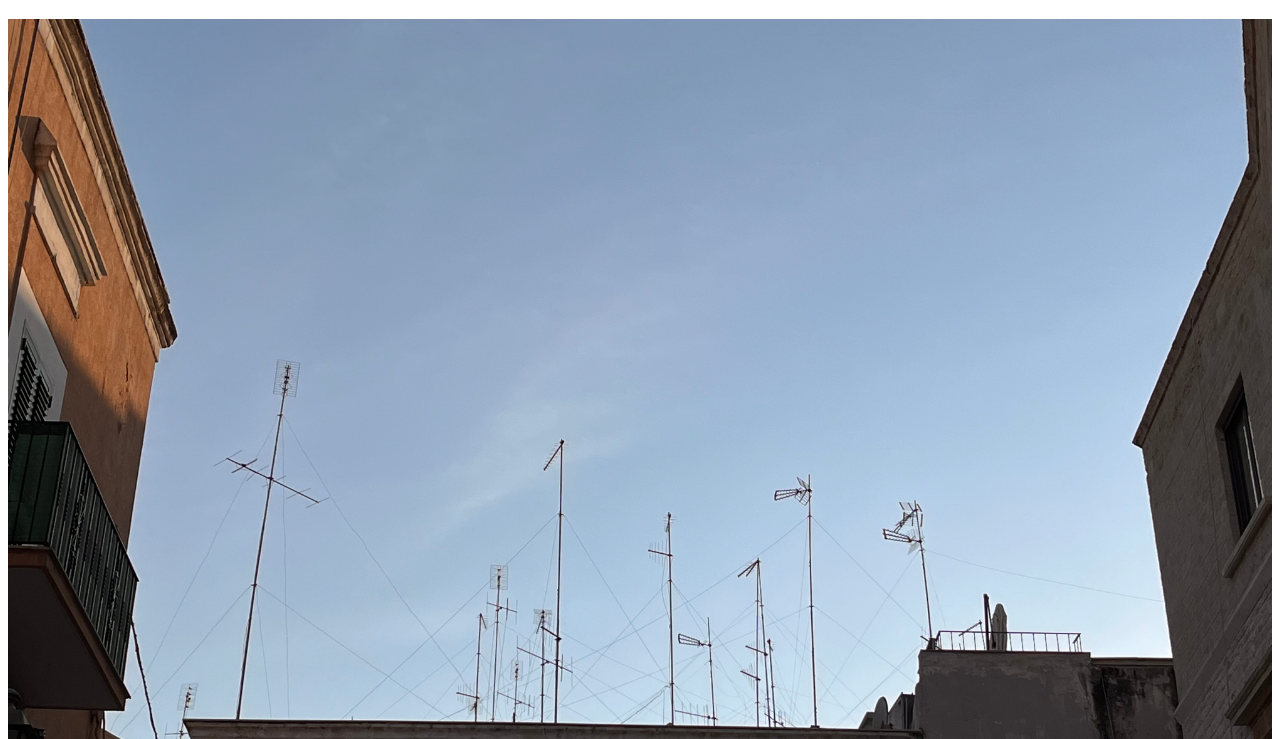
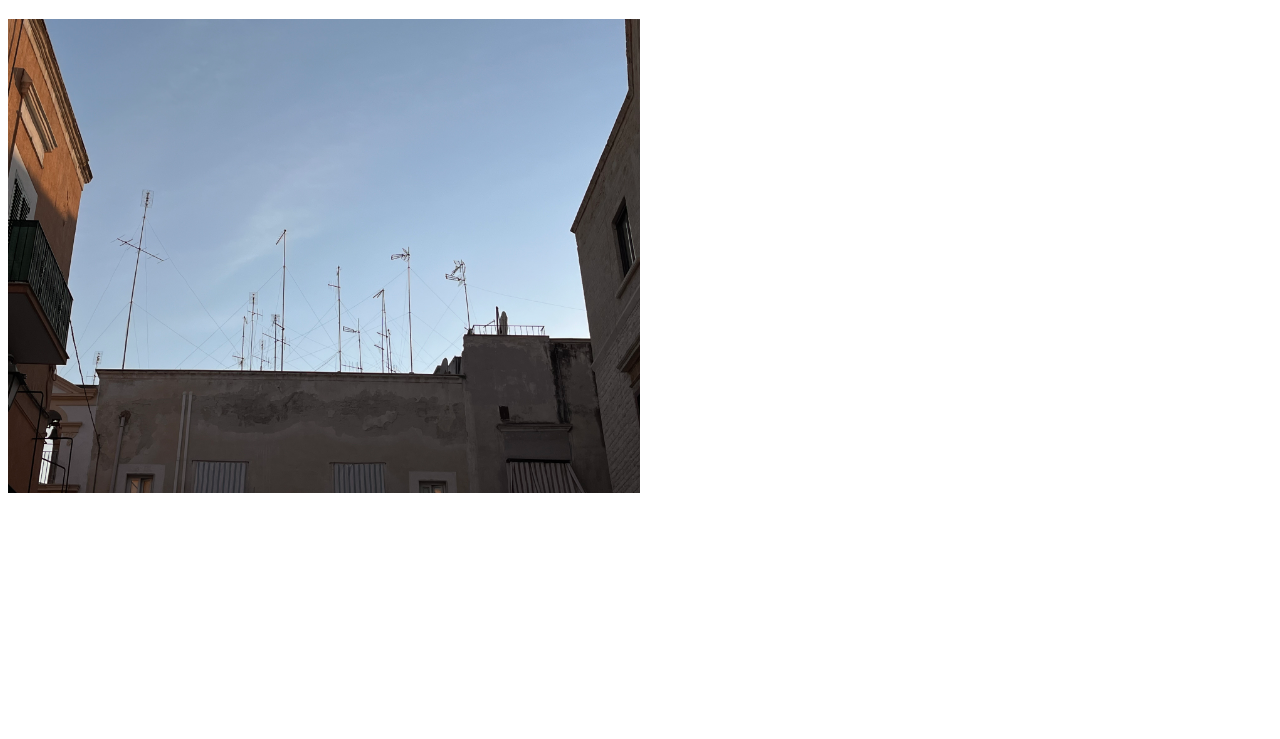
Before and after one commit to lisahachmann/lisahachmann.github.io, a plain HTML site: page gallery/index.html in a window 1280 px wide. Shown: the part 61-800 px from the top of the page. Drawn offline with Linux system fonts and the light colour scheme.

Commit message:
resize to fit 2

```diff
--- a/gallery/index.html
+++ b/gallery/index.html
@@ -5,6 +5,8 @@ float:right; margin: 0 0 10px 10px;-->
 <html>
 	<body>
 	<h1>Gallery</h1>
-	<img  src="IMG_3748.jpeg" alt="pic1" style='height: 100%; width: 100%; object-fit: contain'/>
+	<div>
+	<img  src="IMG_3748.jpeg" alt="pic1" style='height: 50%; width: 50%; object-fit: contain'/>
+	</div>
 	</body>
 </html>
```
